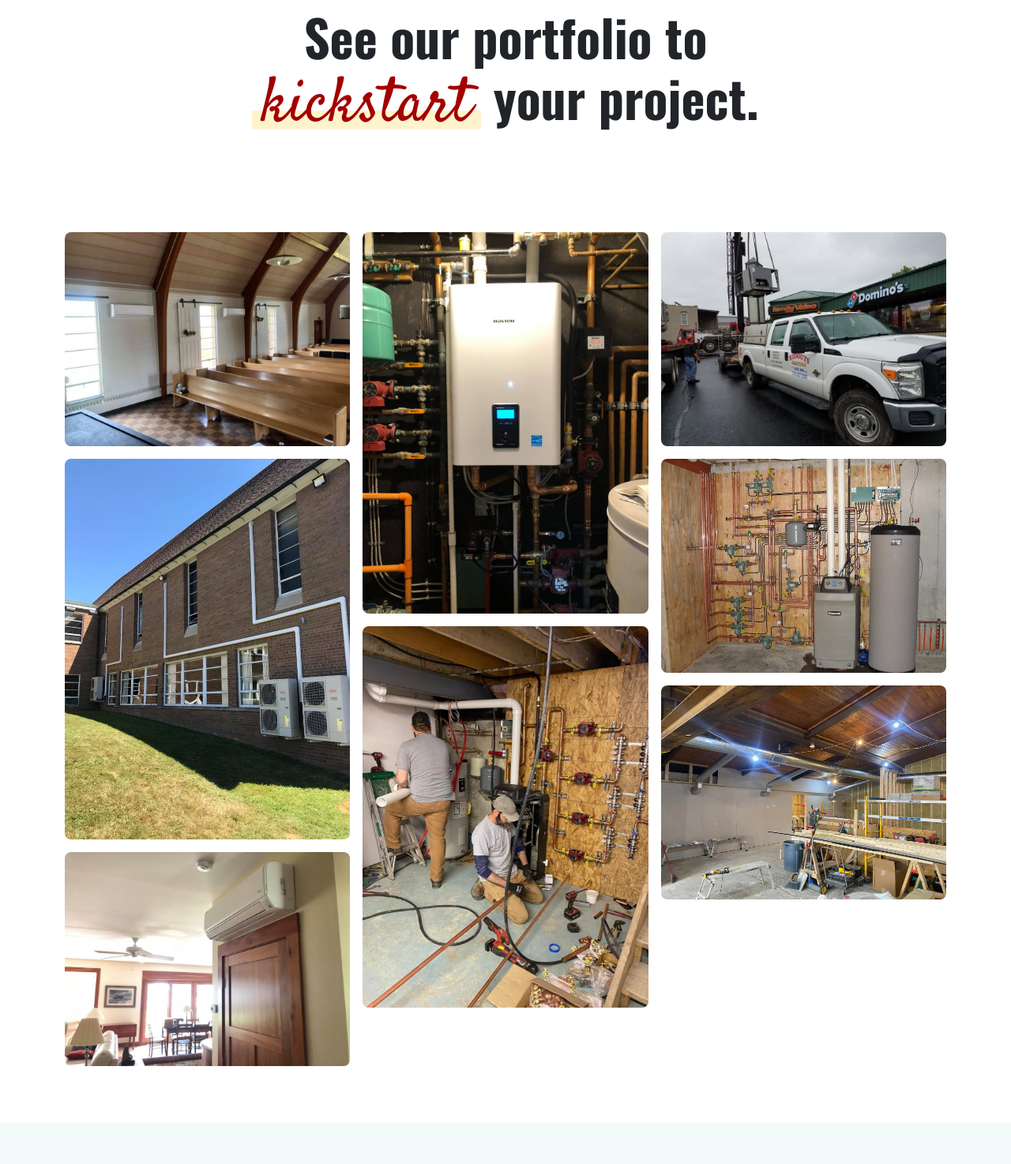
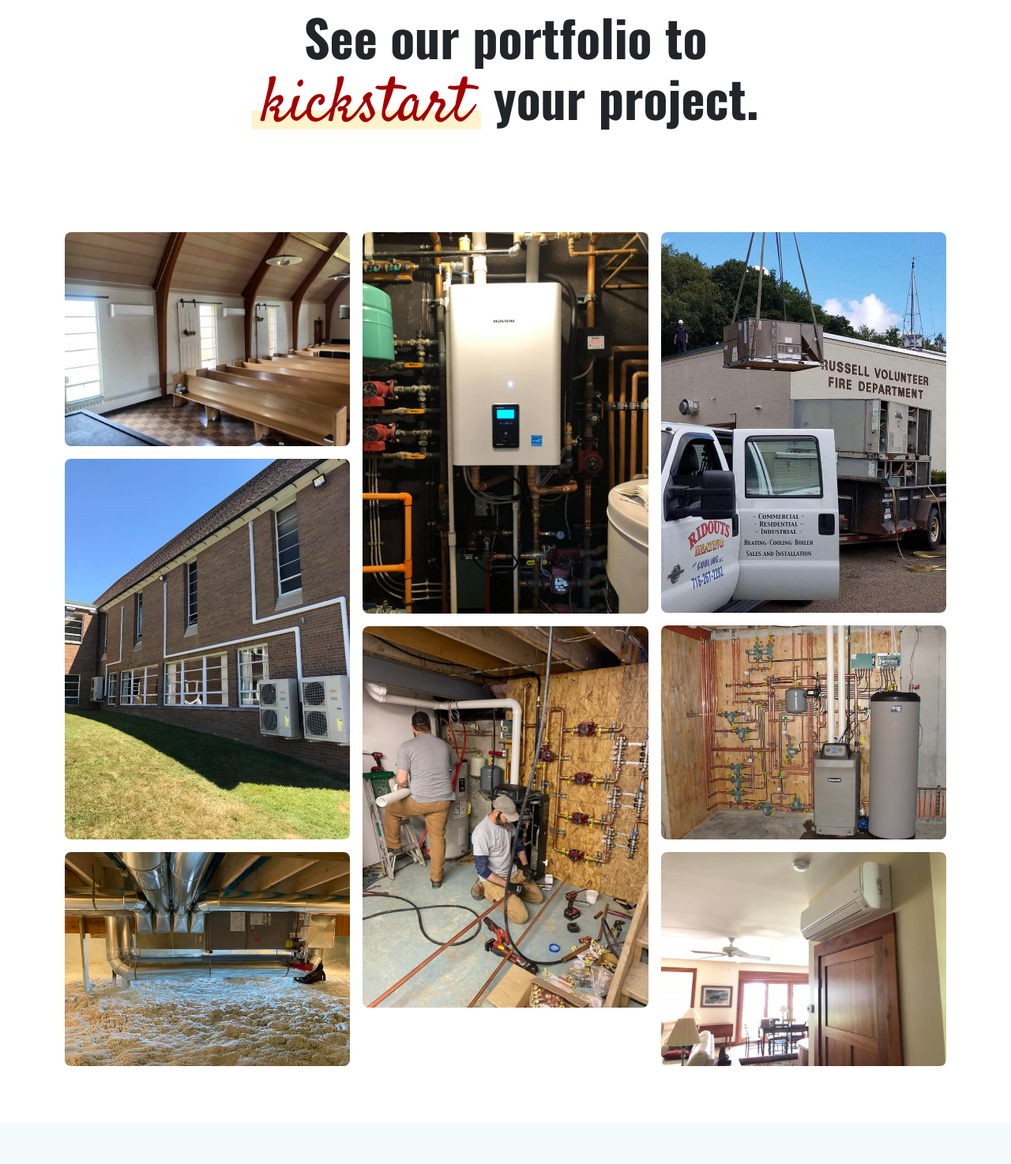
Before and after one commit to Tridout1/ridoutshvac, a Python web app: template flask/templates/homepage.html in a window 1280 px wide. Shown: the part 2497-3971 px from the top of the page at 79% size. Run offline with Jinja, Linux system fonts and the light colour scheme; the template is opened without the code that fills it, so the values that code supplies are empty; some libraries are stand-ins or nearby versions.

Commit message:
portfolio photo changes

```diff
--- a/flask/templates/homepage.html
+++ b/flask/templates/homepage.html
@@ -209,7 +209,7 @@
           <div class="col-12 col-md-4 bsb-project-2-item">
             <figure class="rounded rounded-3 overflow-hidden m-0">
               <a href="#!">
-                <img class="img-fluid" loading="lazy" src="./static/img/portfolio/crane-portfolio.png" alt="">
+                <img class="img-fluid" loading="lazy" src="./static/img/portfolio/crane2-portfolio.png" alt="">
               </a>
             </figure>
           </div>
@@ -241,7 +241,7 @@
           <div class="col-12 col-md-4 bsb-project-2-item">
             <figure class="rounded rounded-3 overflow-hidden m-0">
               <a href="#!">
-                <img class="img-fluid" loading="lazy" src="./static/img/portfolio/industrial-portfolio.png" alt="">
+                <img class="img-fluid" loading="lazy" src="./static/img/portfolio/attic-portfolio.png" alt="">
               </a>
             </figure>
           </div>
```
Also changed, not shown: flask/static/img/portfolio/attic-portfolio.png (added), flask/static/img/portfolio/crane-portfolio.png (deleted), flask/static/img/portfolio/crane2-portfolio.png (added), flask/static/img/portfolio/industrial-portfolio.png (deleted).
